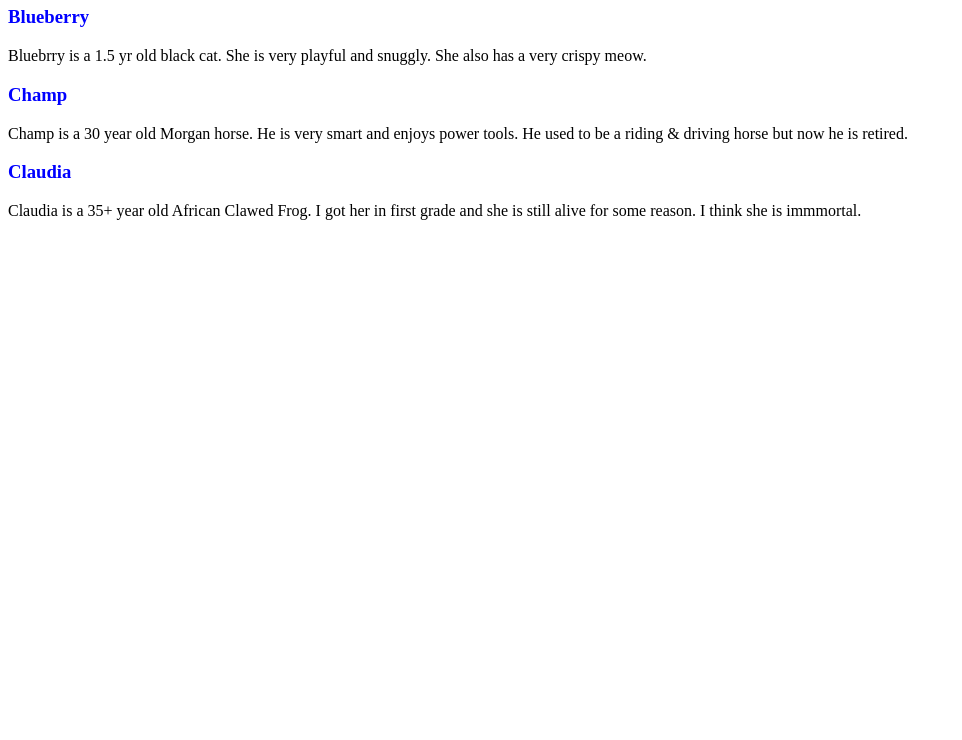
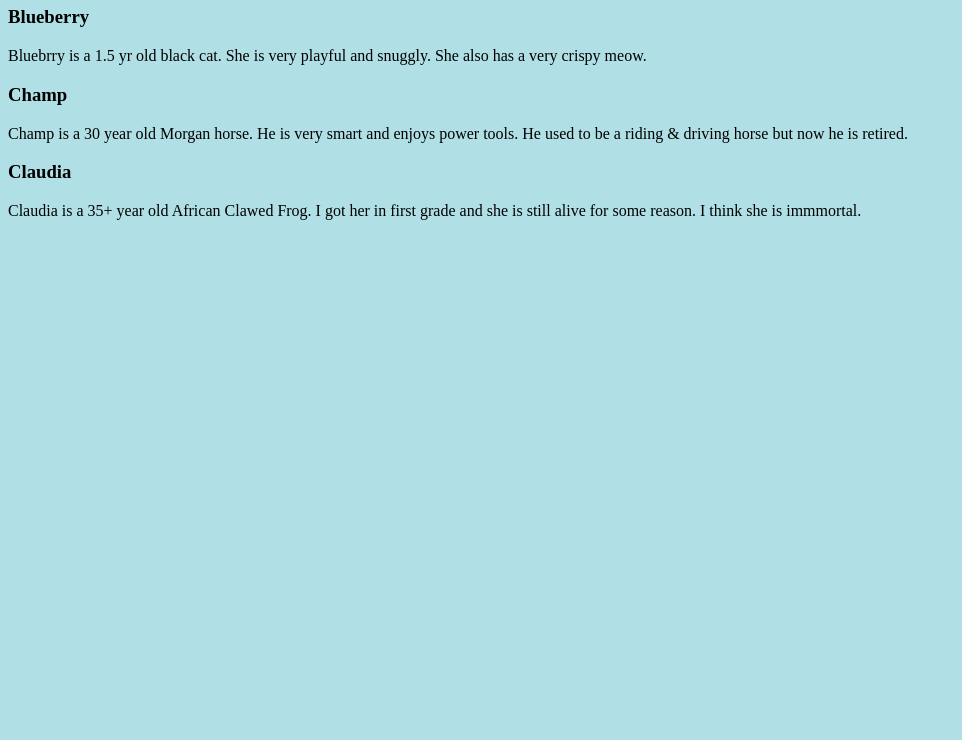
Before and after one commit to DTI22/Group-Repository-Practice, a plain HTML site: page Index.html in a window 1280 px wide. Shown: the part 60-800 px from the top of the page, without its empty margins (0-962 px from the left). Drawn offline with Linux system fonts and the light colour scheme.

Commit message:
changed background color

```diff
--- a/style.css
+++ b/style.css
@@ -1,16 +1,8 @@
 h1{
-<<<<<<< HEAD
-    color: red;
-}
 
-h3{
-    color: blue;
-=======
-    font-family: 'Sono', sans-serif;
 
 }
 body{
-    color:powderblue
+    background-color:powderblue
 
->>>>>>> aa6fae28432ca631535486b5929f6e80ee9f5f33
 }
```
